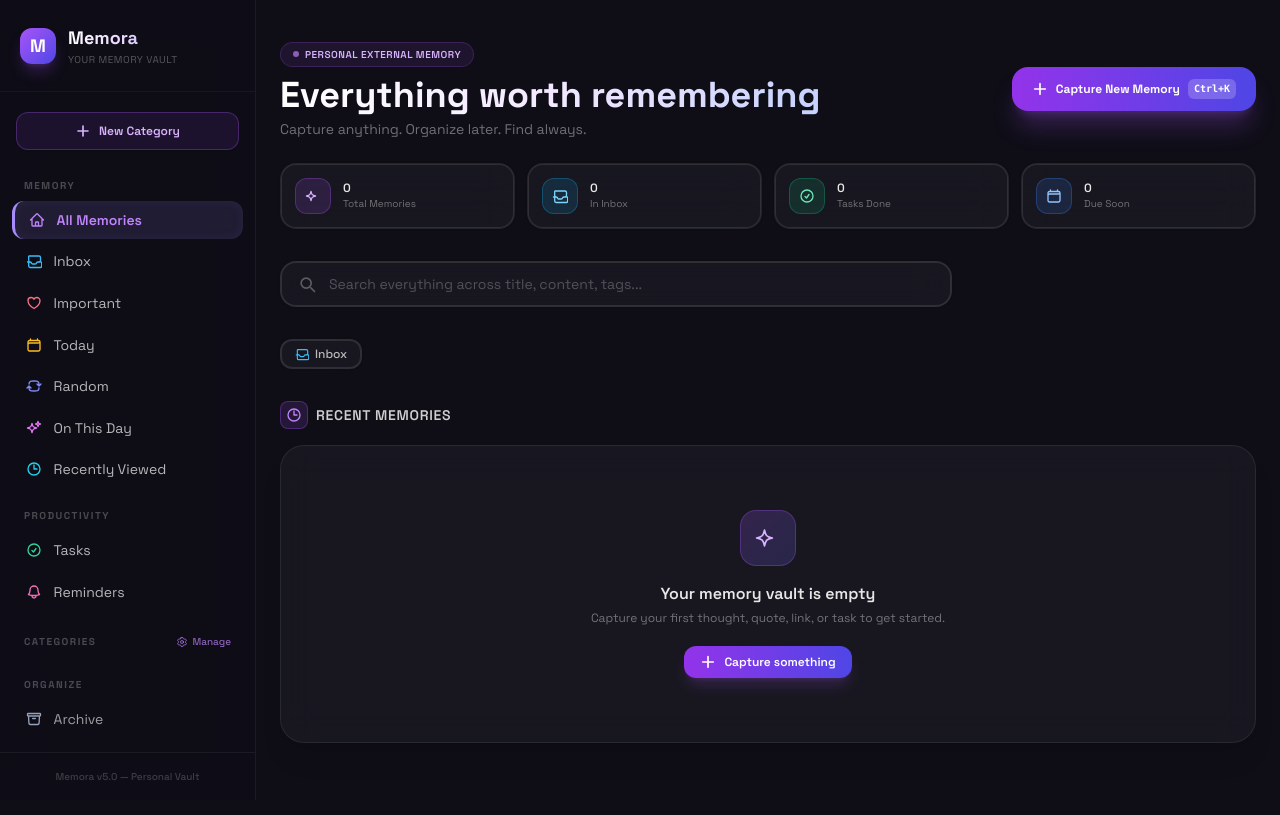
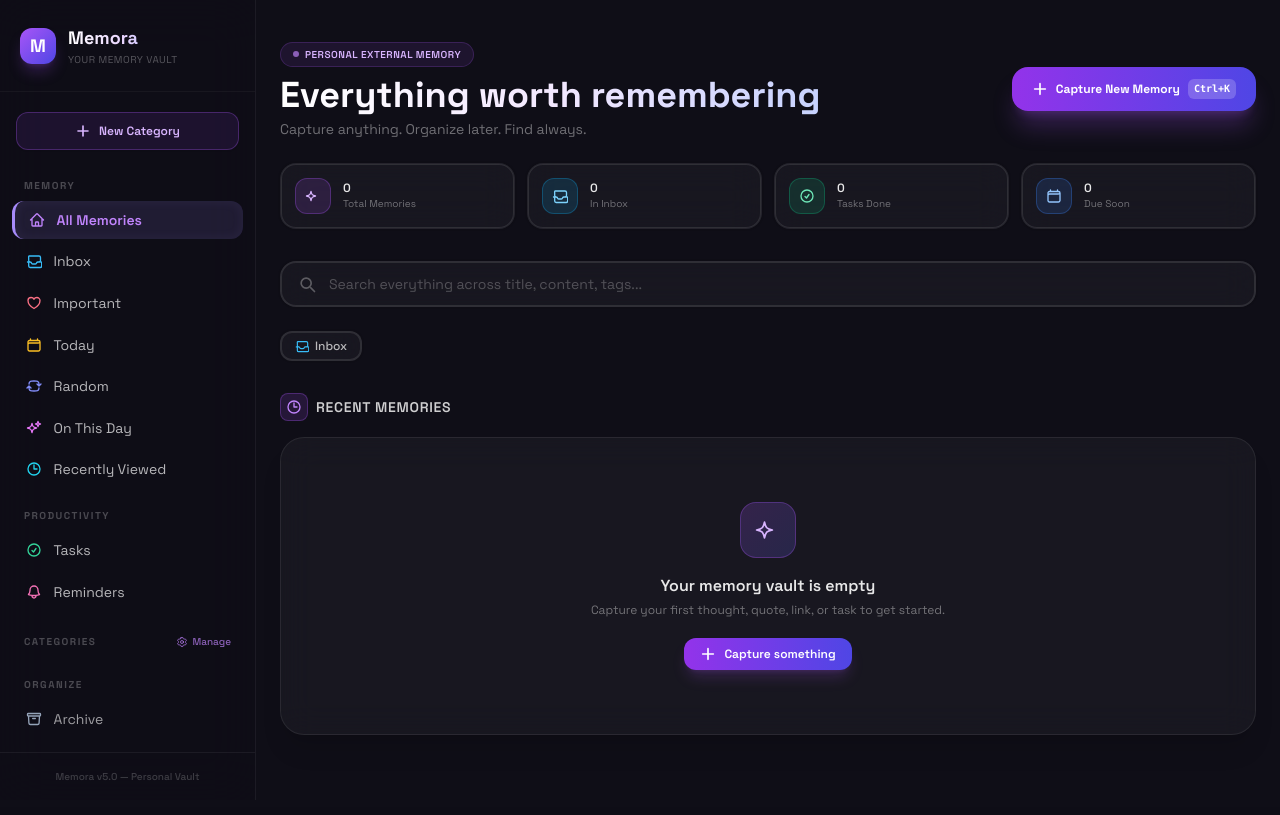
Before and after one commit to omtiwari17/Memora, a Django app: page / in a window 1280 px wide. Run offline with Django 5.2, Linux system fonts and the light colour scheme; data that the repository does not hold is empty; some libraries are stand-ins or nearby versions.

Commit message:
style: make search bar 100% full-width to align perfectly with stats cards and grid cards

```diff
--- a/quotes/templates/quotes/dashboard.html
+++ b/quotes/templates/quotes/dashboard.html
@@ -322,7 +322,7 @@
                 </header>
 
                 <!-- Search -->
-                <div class="max-w-2xl mb-8">
+                <div class="w-full mb-6">
                     <div class="glass rounded-2xl flex items-center px-4 py-3 border border-white/10 focus-within:border-purple-400/50 focus-within:shadow-[0_0_20px_rgba(167,139,250,0.15)] transition-all duration-200">
                         <svg class="w-5 h-5 text-white/30 mr-3 shrink-0" fill="none" viewBox="0 0 24 24" stroke="currentColor" stroke-width="2">
                             <path stroke-linecap="round" stroke-linejoin="round" d="M21 21l-4.35-4.35M17 11a6 6 0 11-12 0 6 6 0 0112 0z"/>
--- a/quotes/templates/quotes/memory_list.html
+++ b/quotes/templates/quotes/memory_list.html
@@ -185,7 +185,7 @@
                 </header>
 
                 <!-- Search within this view -->
-                <div class="max-w-xl mb-8">
+                <div class="w-full mb-6">
                     <div class="glass rounded-2xl flex items-center px-4 py-3 border border-white/10 focus-within:border-purple-400/50 transition-all duration-200">
                         <svg class="w-4 h-4 text-white/30 mr-3 shrink-0" fill="none" viewBox="0 0 24 24" stroke="currentColor" stroke-width="2"><path stroke-linecap="round" stroke-linejoin="round" d="M21 21l-4.35-4.35M17 11a6 6 0 11-12 0 6 6 0 0112 0z"/></svg>
                         <input type="text" name="q" placeholder="Search in {{ title }}..." class="bg-transparent outline-none w-full placeholder-white/25 text-sm"
```
